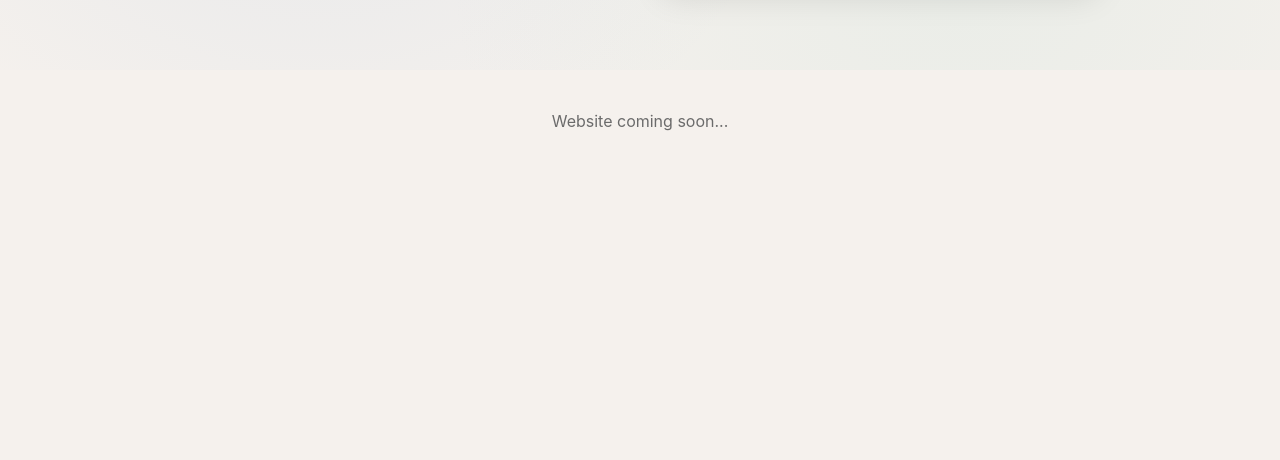
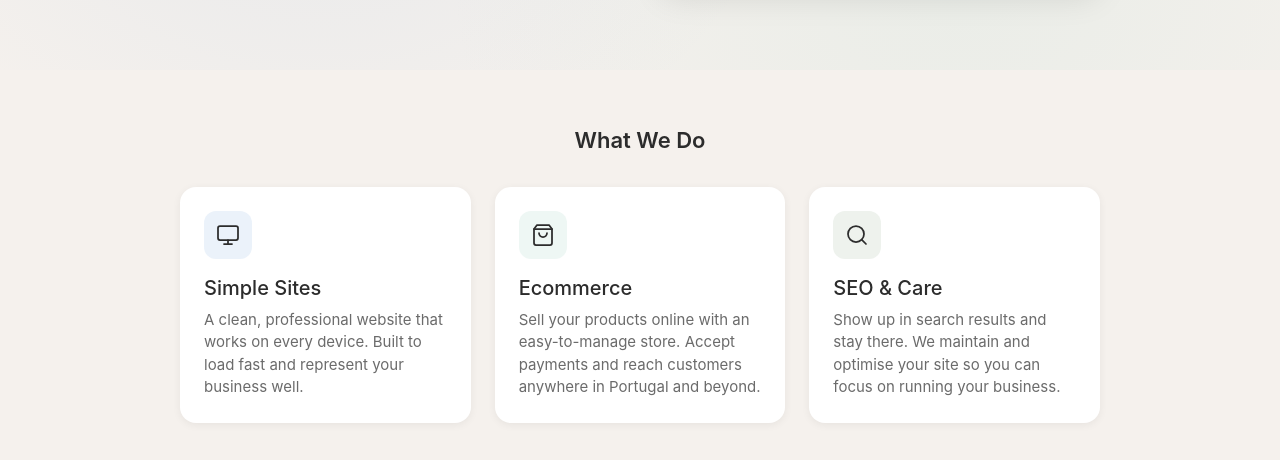
Before and after one commit to supersonic9/simple-website-co, a React (Vite) app: page / in a window 1280 px wide. Shown: the part 492-952 px from the top of the page. Before the commit the page ends 800 px from the top, so only its background shows below. Built offline with nearby package versions, Linux system fonts and the light colour scheme.

Commit message:
added Services section

```diff
--- a/src/App.css
+++ b/src/App.css
@@ -3,12 +3,3 @@
   background-color: var(--color-bg);
   font-family: var(--font-body);
 }
-
-.app-main {
-  padding: 40px 0;
-  text-align: center;
-}
-
-.app-main p {
-  color: #6B6B6B;
-}
--- a/src/App.tsx
+++ b/src/App.tsx
@@ -2,16 +2,15 @@ import './App.css';
 
 import Hero from './components/Hero';
 import NavBar from './components/NavBar';
+import Services from './components/Services';
 
 function App() {
   return (
     <div className="app">
       <NavBar />
       <Hero />
-      <main className="app-main">
-        <div className="container">
-          <p>Website coming soon...</p>
-        </div>
+      <main>
+        <Services />
       </main>
     </div>
   );
--- /dev/null
+++ b/src/components/Services.css
@@ -0,0 +1,43 @@
+.services-heading {
+  text-align: center;
+  margin-bottom: var(--space-4);
+}
+
+.services-grid {
+  display: grid;
+  grid-template-columns: 1fr;
+  gap: var(--space-3);
+}
+
+@media (min-width: 1024px) {
+  .services-grid {
+    grid-template-columns: repeat(3, 1fr);
+  }
+}
+
+.services-icon {
+  width: 48px;
+  height: 48px;
+  border-radius: 12px;
+  display: flex;
+  align-items: center;
+  justify-content: center;
+  margin-bottom: var(--space-2);
+}
+
+.services-card {
+  transition: transform 0.2s ease, box-shadow 0.2s ease;
+  cursor: default;
+}
+
+.services-card:hover {
+  transform: translateY(-3px);
+  box-shadow: var(--shadow-elevated);
+}
+
+.services-description {
+  color: var(--color-text-secondary);
+  font-size: 15px;
+  line-height: 1.5;
+  margin-top: var(--space-1);
+}
--- /dev/null
+++ b/src/components/Services.tsx
@@ -0,0 +1,69 @@
+import './Services.css';
+
+interface Service {
+  title: string;
+  description: string;
+  iconBg: string;
+  icon: React.ReactNode;
+}
+
+const SERVICES: Service[] = [
+  {
+    title: 'Simple Sites',
+    description:
+      'A clean, professional website that works on every device. Built to load fast and represent your business well.',
+    iconBg: 'rgba(123, 167, 217, 0.15)',
+    icon: (
+      <svg width="24" height="24" viewBox="0 0 24 24" fill="none" stroke="currentColor" strokeWidth="1.75" strokeLinecap="round" strokeLinejoin="round" aria-hidden="true">
+        <rect x="2" y="3" width="20" height="14" rx="2" />
+        <path d="M8 21h8M12 17v4" />
+      </svg>
+    ),
+  },
+  {
+    title: 'Ecommerce',
+    description:
+      'Sell your products online with an easy-to-manage store. Accept payments and reach customers anywhere in Portugal and beyond.',
+    iconBg: 'rgba(168, 212, 200, 0.20)',
+    icon: (
+      <svg width="24" height="24" viewBox="0 0 24 24" fill="none" stroke="currentColor" strokeWidth="1.75" strokeLinecap="round" strokeLinejoin="round" aria-hidden="true">
+        <path d="M6 2L3 6v14a2 2 0 002 2h14a2 2 0 002-2V6l-3-4z" />
+        <line x1="3" y1="6" x2="21" y2="6" />
+        <path d="M16 10a4 4 0 01-8 0" />
+      </svg>
+    ),
+  },
+  {
+    title: 'SEO & Care',
+    description:
+      'Show up in search results and stay there. We maintain and optimise your site so you can focus on running your business.',
+    iconBg: 'rgba(143, 166, 135, 0.15)',
+    icon: (
+      <svg width="24" height="24" viewBox="0 0 24 24" fill="none" stroke="currentColor" strokeWidth="1.75" strokeLinecap="round" strokeLinejoin="round" aria-hidden="true">
+        <circle cx="11" cy="11" r="8" />
+        <line x1="21" y1="21" x2="16.65" y2="16.65" />
+      </svg>
+    ),
+  },
+];
+
+export default function Services() {
+  return (
+    <section id="what-we-do" className="section">
+      <div className="container">
+        <h2 className="services-heading">What We Do</h2>
+        <div className="services-grid">
+          {SERVICES.map(service => (
+            <article className="card services-card" key={service.title}>
+              <div className="services-icon" style={{ background: service.iconBg }}>
+                {service.icon}
+              </div>
+              <h3>{service.title}</h3>
+              <p className="services-description">{service.description}</p>
+            </article>
+          ))}
+        </div>
+      </div>
+    </section>
+  );
+}
--- a/src/index.css
+++ b/src/index.css
@@ -1,3 +1,7 @@
+html {
+  scroll-behavior: smooth;
+}
+
 * {
   margin: 0;
   padding: 0;
--- a/src/styles/variables.css
+++ b/src/styles/variables.css
@@ -5,6 +5,7 @@
   --color-text-secondary: #6B6B6B;
   --color-accent: #7BA7D9;
   --color-accent-teal: #A8D4C8;
+  --color-accent-green: #8FA687;
   --color-on-accent: #FFFFFF;
 
   /* Typography */
```
Also changed, not shown: 1 other file (tests, documents, lock files or other folders).
